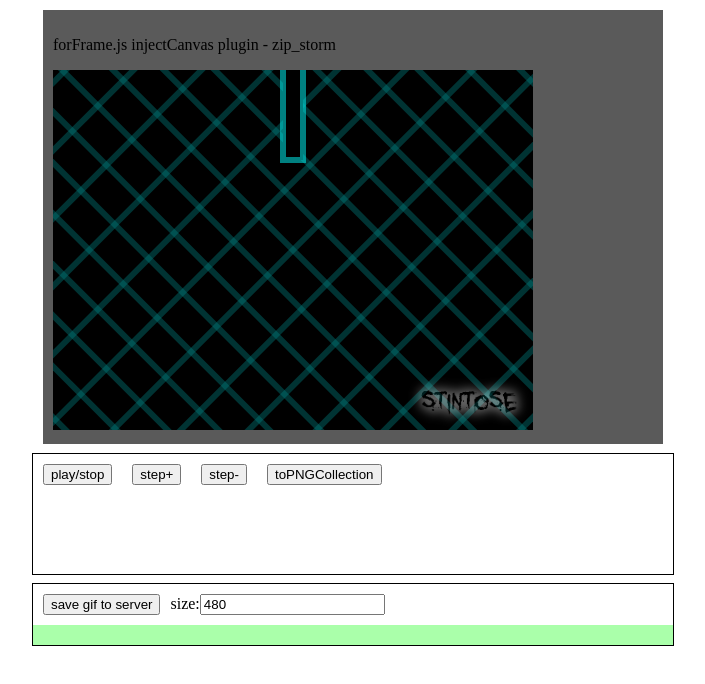
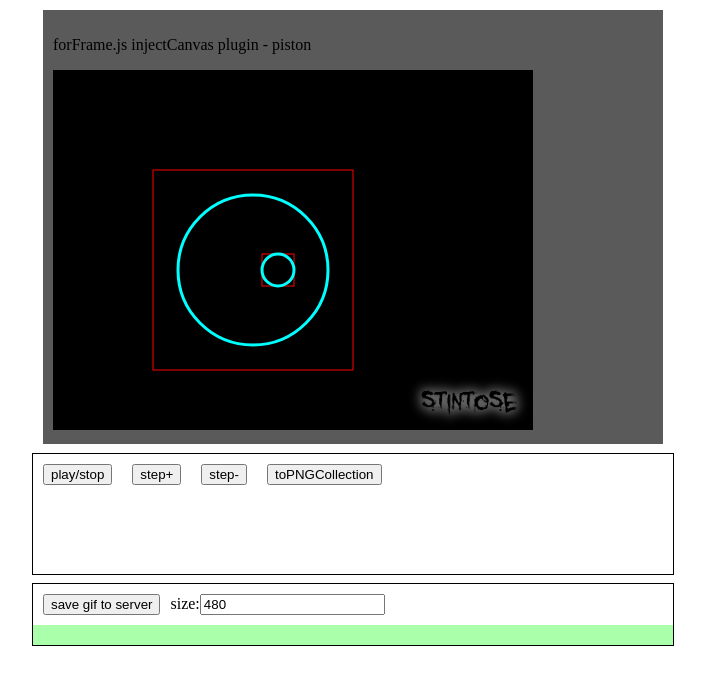
Before and after one commit to stintosestudios/forFrame_collection_darkblueline, a plain HTML site: page projects/piston/index.html in a window 1280 px wide. Shown: the whole page, without its empty margins (287-992 px from the left). Drawn offline with Linux system fonts and the light colour scheme.

Commit message:
new project

```diff
--- a/projects/piston/scene.js
+++ b/projects/piston/scene.js
@@ -1,7 +1,7 @@
 
 scene({
 
-    projectName : 'zip_storm',
+    projectName : 'piston',
 
     maxFrame : 50,
 
@@ -27,137 +27,57 @@ scene({
 
     // define some parts
     parts : [{
-            id : 'background',
 
-            w : 480,
-            h : 360,
-            x : 0,
-            y : 0,
+            id : 'piston_wheel',
+            w : 200,
+            h : 200,
+            x : 100,
+            y : 100,
+
+            forFrame : function (pt) {},
 
             skin : {
 
-                appendRender : function (ctx) {
+                appendRender : function (ctx, skin) {
 
-                    var x,
-                    dx,
-                    y,
-                    size = 20,
-                    offset = {
+                    var pt = skin.part;
 
-                        x : -480,
-                        y : -360
+                    // the part area
+                    ctx.strokeStyle = '#ff0000';
+                    ctx.lineWidth = 1;
+                    ctx.strokeRect(0, 0, pt.w, pt.h);
 
-                    };
+                    ctx.strokeStyle = '#00ffff';
+                    ctx.lineWidth = 3;
 
-                    ctx.translate(this.viewPort.w / 2, this.viewPort.h / 2);
-                    ctx.rotate(Math.PI / 4);
-                    ctx.strokeStyle = 'rgba(0,127,127,.4)';
-                    ctx.lineWidth = 6;
-
-                    // hora
-                    y = offset.y;
-                    while (y < 361 * 2 + offset.y) {
-
+                    // wheel size based on part size
                     ctx.beginPath();
-                        ctx.moveTo(0 + offset.x, y);
-                        ctx.lineTo(480 * 2 + offset.x, y)
+                    ctx.arc(pt.w / 2, pt.h / 2, pt.w / 2 * 0.75, 0, Math.PI * 2);
                     ctx.stroke();
-
-                        y += 360 * 2 / size;
-
-                    }
-
-                    // vert
-                    x = offset.x;
-                    while (x < 481 * 2 + offset.x) {
-
-                        dx = 480 * 2 / size * this.percentDone;
-
-                        ctx.beginPath();
-                        ctx.moveTo(x + dx, 0 + offset.y);
-                        ctx.lineTo(x + dx, 360 * 2 + offset.y)
-                        ctx.stroke();
-
-                        x += 480 * 2 / size;
 
                 }
 
             }
 
-            }
+        }, {
 
-        },
+            id : 'piston_wheel_link',
 
-        // main zip
-        (function () {
-
-            var box = [],
-            totalBox = 10;
-            i = 0,
-            screenW = 480,
-            deltaW = screenW / totalBox;
-            while (i < totalBox) {
-
-                box.push({
-
-                    x : deltaW * i + (deltaW / 2 - 10),
-                    y : -100,
-                    w : 20,
-                    h : 100
-
-                });
-
-                i += 1;
-
-            }
-
-            return {
-
-                id : 'main_zip',
-
-                w : screenW,
-                h : 360,
-
-                x : 0,
-                y : 0,
+            w : 32,
+            h : 32,
 
             forFrame : function (pt) {
 
-                    var self = this;
+                var ptWheel = this.parts['piston_wheel'],
+                radian = Math.PI * 2 * this.percentDone,
+                cx = ptWheel.x + ptWheel.w / 2 - pt.w / 2,
+                cy = ptWheel.y + ptWheel.h / 2 - pt.h / 2;
 
-                    box.forEach(function (bx, i) {
+				//pt.radian = radian;
 
-                        // the distance to go down
-                        var d = 240,
-                        a,
-                        b,
-                        per;
 
-                        bx.x = deltaW * i + (deltaW / 2 - 10) + screenW * self.percentDone;
-
-                        // the total percent of the slide down effect over total boxes
-                        a = 1 / totalBox;
-                        // max percent value
-                        b = a * (i + 1);
-                        // set the actual percent that will be used
-                        per = self.percentDone / b;
-
-                        // never go above 1
-                        if (self.percentDone > b) {
-
-                            per = 1;
-
-                        }
-
-                        // set the y value
-                        bx.y = 370 - d * per;
-
-                        if (String(i / 2).indexOf('.') != -1) {
-                            bx.y = -110 + d * per;
-
-                        }
-
-                    });
+                pt.x = cx + Math.cos(radian) * 25;
+                pt.y = cy + Math.sin(radian) * 25;
 
             },
 
@@ -167,144 +87,23 @@ scene({
 
                     var pt = skin.part;
 
-                        ctx.strokeStyle = 'rgba(0,255,255,.5)';
-                        ctx.fillStyle = '#000000';
+                    // the part area
+                    ctx.strokeStyle = '#ff0000';
+                    ctx.lineWidth = 1;
+                    ctx.strokeRect(0, 0, pt.w, pt.h);
 
-                        ctx.lineWidth = 6;
+                    ctx.strokeStyle = '#00ffff';
+                    ctx.lineWidth = 3;
 
-                        box.forEach(function (bx) {
-
-                            ctx.fillRect(bx.x, bx.y, bx.w, bx.h);
-                            ctx.strokeRect(bx.x, bx.y, bx.w, bx.h);
-
-                        });
+                    ctx.beginPath();
+                    ctx.arc(pt.w / 2, pt.h / 2, pt.w / 2, 0, Math.PI * 2);
+                    ctx.stroke();
 
                 }
 
             }
 
-            };
-
-        }
-            ()),
-
-        // using a closure
-        (function () {
-
-            var box = [],
-            totalBox = 3;
-            i = 0,
-            screenW = 480,
-            deltaW = screenW / totalBox;
-            while (i < totalBox) {
-
-                box.push({
-
-                    x : deltaW * i + (deltaW / 2 - 10),
-                    y : -100,
-                    w : 20,
-                    h : 100
-
-                });
-
-                i += 1;
-
-            }
-
-            return {
-
-                id : 'other_zip',
-
-                w : screenW,
-                h : 360,
-
-                x : 0,
-                y : 0,
-
-                forFrame : function (pt) {
-
-                    var self = this;
-
-                    box.forEach(function (bx, i) {
-
-                        // the distance to go down
-                        var d = 240,
-                        a,
-                        b,
-                        per;
-
-                        //bx.x = deltaW * i + (deltaW / 2 - 10) + screenW * self.percentDone;
-
-                        pt.opacity = 1;
-
-                        bx.x = deltaW * i + (deltaW / 2 - 10)
-                            bx.w = 20;
-
-                        if (self.percentDone <= .5) {
-
-                            // the total percent of the slide down effect over total boxes
-                            a = .5 / totalBox;
-                            // max percent value
-                            b = a * (i + 1);
-                            // set the actual percent that will be used
-                            per = self.percentDone / b;
-
-                            // never go above 1
-                            if (self.percentDone > b) {
-
-                                per = 1;
-
-                            }
-
-                            // set the y value
-                            bx.y = 470 - d * per;
-
-                            if (String(i / 2).indexOf('.') != -1) {
-                                bx.y = -10 + d * per;
-
-                            }
-
-                        } else {
-
-                            bx.w = 20 + 80 * (self.percentDone - .5) / .5;
-
-                            bx.x = deltaW * i + (deltaW / 2 - bx.w / 2);
-                            bx.y = 470 - d;
-
-                            pt.opacity = 1 - 1 * (self.percentDone - .5) / .5;
-
-                        }
-
-                    });
-
         },
-
-                skin : {
-
-                    appendRender : function (ctx, skin) {
-
-                        var pt = skin.part;
-
-                        ctx.strokeStyle = 'rgba(0,255,255,.5)';
-                        ctx.fillStyle = '#000000';
-
-                        ctx.lineWidth = 6;
-
-                        box.forEach(function (bx) {
-
-                            ctx.fillRect(bx.x, bx.y, bx.w, bx.h);
-                            ctx.strokeRect(bx.x, bx.y, bx.w, bx.h);
-
-                        });
-
-                    }
-
-                }
-
-            };
-
-        }
-            ())
 
     ],
 
```
Also changed, not shown: index.html (+1 -0 lines). Lines whose indentation alone changed are shown as unchanged.
